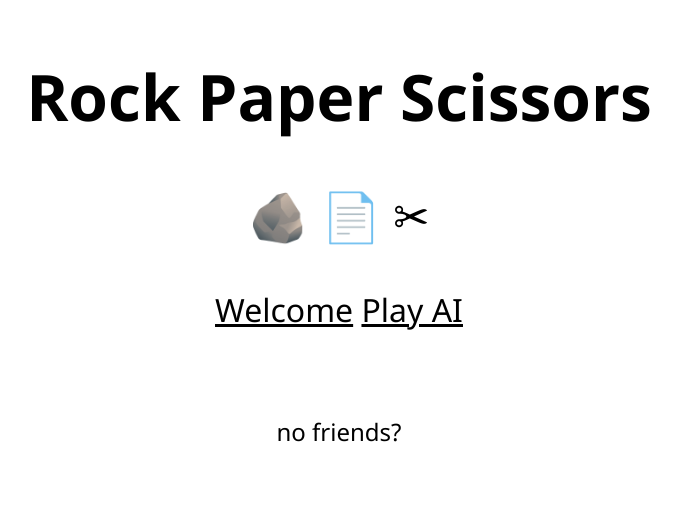
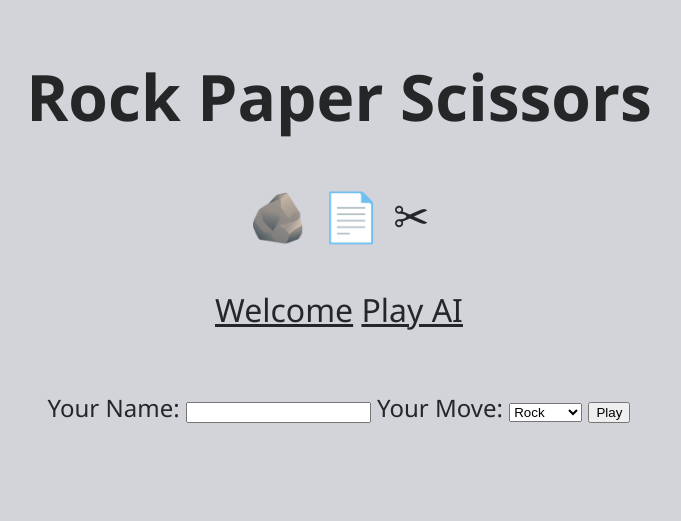
Before and after one commit to calumcmccall/rock_paper_scissors, a Flask app: template templates/play.html in a window 1280 px wide. Shown: the top 521 px of the page, without its empty margins (301-982 px from the left). Run offline with Flask 2, Linux system fonts and the light colour scheme; the template is opened without the code that fills it, so the values that code supplies are empty.

Commit message:
all done except play against computer i think

```diff
--- a/static/style.css
+++ b/static/style.css
@@ -1,6 +1,6 @@
 body {
-    background-color: white;
-    color: black;
+    background-color: #D3D4D9;
+    color: #252627;
     font-family: 'Segoe UI', Tahoma, Geneva, Verdana, sans-serif;
     margin: 0px;
     padding: 0px;
@@ -8,11 +8,11 @@ body {
 }
 
 a {
-    color: black;
+    color: #252627;
 }
 
 header {
-    background-color: white;
+    background-color: #D3D4D9;
     margin: 0px;
     padding: 10px;
     font-size: 2rem;
--- a/templates/play.html
+++ b/templates/play.html
@@ -2,6 +2,18 @@
 
 {% block content %}
 
-<p>no friends?</p>
+<form action="/play" method="POST">
+    <label for="input-name">Your Name:</label>
+    <input type="text" id="input-name" name="name" required>
+
+    <label for="input-move">Your Move:</label>
+    <select name="move" id="input-move" required>
+        <option value="rock">Rock</option>
+        <option value="paper">Paper</option>
+        <option value="scissors">Scissors</option>
+    </select>
+
+    <button>Play</button>
+</form>
 
 {% endblock %}
```
Also changed, not shown: controllers/controller.py (+10 -4 lines), models/game.py (+8 -0 lines).
